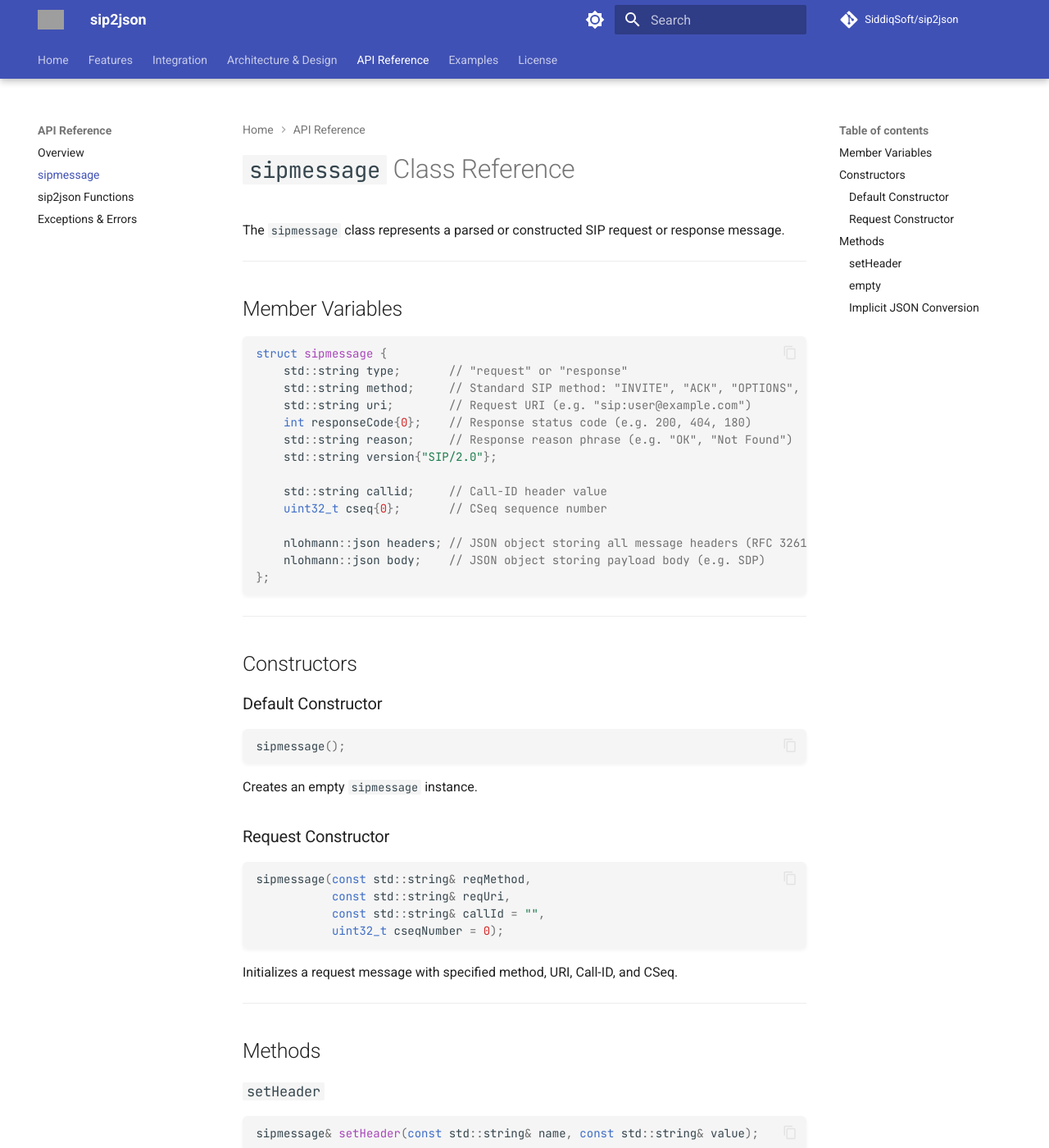
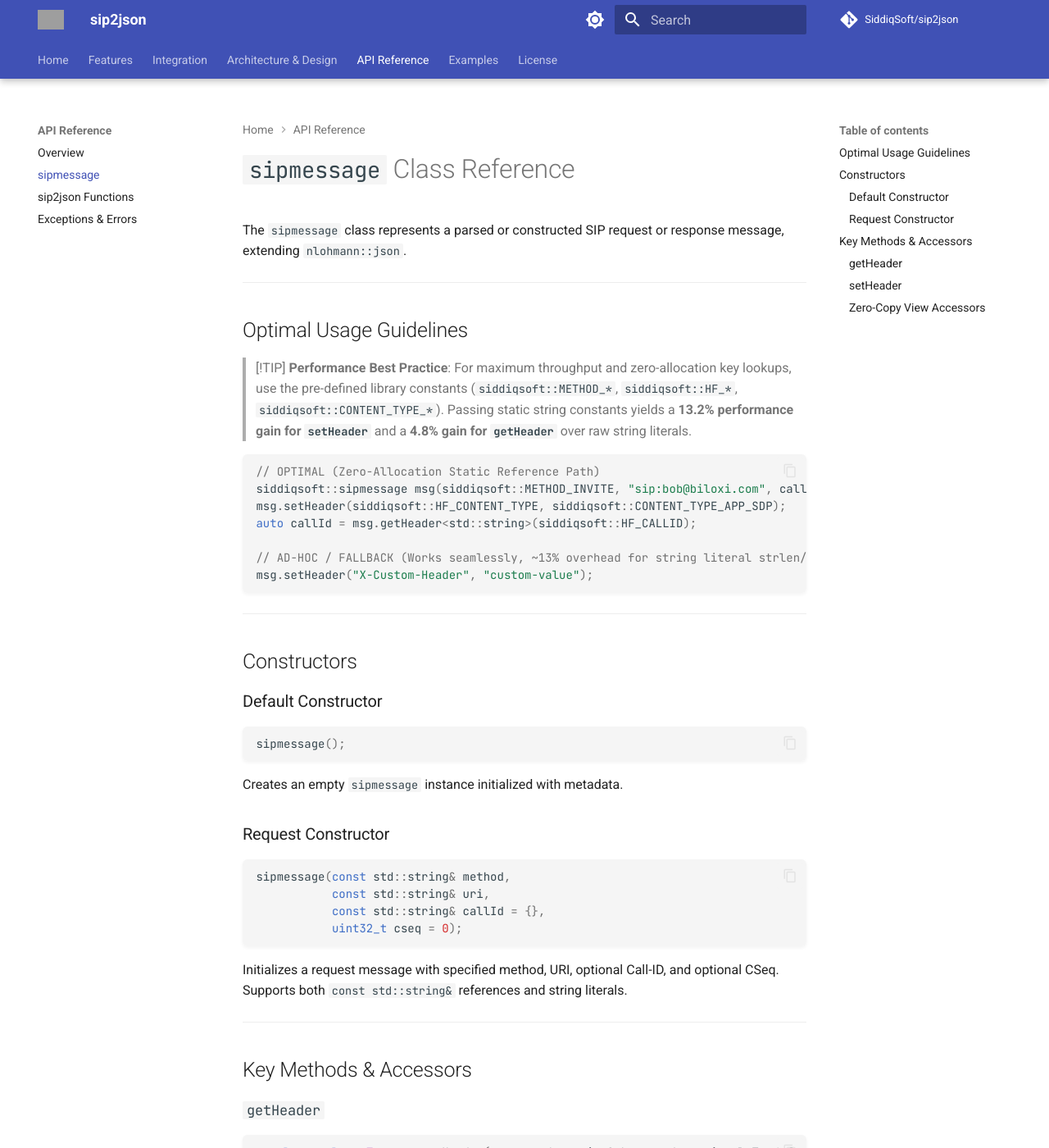
Before and after one commit to SiddiqSoft/sip2json, an MkDocs documentation site: the page built from docs/api/sipmessage.md, in a window 1280 px wide and 1400 px high. Shown: the whole window at 82% size. Built offline with MkDocs 1.6.1 and Material for MkDocs 9.7.7, drawn with Linux system fonts in a browser that asks for light colours; comment, search, counter and statistics services are not loaded; some of the changed text lies outside the part shown; grey boxes are pictures that could not be loaded.

````diff
--- a/docs/api/sipmessage.md
+++ b/docs/api/sipmessage.md
@@ -1,26 +1,24 @@
 # `sipmessage` Class Reference
 
-The `sipmessage` class represents a parsed or constructed SIP request or response message.
+The `sipmessage` class represents a parsed or constructed SIP request or response message, extending `nlohmann::json`.
 
 ---
 
-## Member Variables
+## Optimal Usage Guidelines
+
+> [!TIP]
+> **Performance Best Practice**:
+> For maximum throughput and zero-allocation key lookups, use the pre-defined library constants (`siddiqsoft::METHOD_*`, `siddiqsoft::HF_*`, `siddiqsoft::CONTENT_TYPE_*`).
+> Passing static string constants yields a **13.2% performance gain for `setHeader`** and a **4.8% gain for `getHeader`** over raw string literals.
 
 ```cpp
-struct sipmessage {
-    std::string type;       // "request" or "response"
-    std::string method;     // Standard SIP method: "INVITE", "ACK", "OPTIONS", "BYE", "CANCEL", "REGISTER", "SUBSCRIBE", "NOTIFY", "MESSAGE", "INFO", "REFER", "PUBLISH", "UPDATE", "PRACK"
-    std::string uri;        // Request URI (e.g. "sip:user@example.com")
-    int responseCode{0};    // Response status code (e.g. 200, 404, 180)
-    std::string reason;     // Response reason phrase (e.g. "OK", "Not Found")
-    std::string version{"SIP/2.0"};
+// OPTIMAL (Zero-Allocation Static Reference Path)
+siddiqsoft::sipmessage msg(siddiqsoft::METHOD_INVITE, "sip:bob@biloxi.com", callId, 1);
+msg.setHeader(siddiqsoft::HF_CONTENT_TYPE, siddiqsoft::CONTENT_TYPE_APP_SDP);
+auto callId = msg.getHeader<std::string>(siddiqsoft::HF_CALLID);
 
-    std::string callid;     // Call-ID header value
-    uint32_t cseq{0};       // CSeq sequence number
-
-    nlohmann::json headers; // JSON object storing all message headers (RFC 3261 case-insensitive matching)
-    nlohmann::json body;    // JSON object storing payload body (e.g. SDP)
-};
+// AD-HOC / FALLBACK (Works seamlessly, ~13% overhead for string literal strlen/conversions)
+msg.setHeader("X-Custom-Header", "custom-value");
 ```
 
 ---
@@ -33,43 +31,50 @@ struct sipmessage {
 sipmessage();
 ```
 
-Creates an empty `sipmessage` instance.
+Creates an empty `sipmessage` instance initialized with metadata.
 
 ### Request Constructor
 
 ```cpp
-sipmessage(const std::string& reqMethod,
-           const std::string& reqUri,
-           const std::string& callId = "",
-           uint32_t cseqNumber = 0);
+sipmessage(const std::string& method,
+           const std::string& uri,
+           const std::string& callId = {},
+           uint32_t cseq = 0);
 ```
 
-Initializes a request message with specified method, URI, Call-ID, and CSeq.
+Initializes a request message with specified method, URI, optional Call-ID, and optional CSeq. Supports both `const std::string&` references and string literals.
 
 ---
 
-## Methods
+## Key Methods & Accessors
+
+### `getHeader`
+
+```cpp
+template <class T> auto getHeader(const std::string& key, std::optional<T> defaultValue = {}) const;
+template <class T> auto getHeader(const char* key, std::optional<T> defaultValue = {}) const;
+template <class T> auto getHeader(std::string_view key, std::optional<T> defaultValue = {}) const;
+```
+
+Retrieves a header value by key with an optional default fallback value. Overloaded for `const std::string&`, raw C-strings `const char*`, and `std::string_view`.
 
 ### `setHeader`
 
 ```cpp
-sipmessage& setHeader(const std::string& name, const std::string& value);
+template <typename T> sipmessage& setHeader(const std::string& key, const T& v);
+template <typename T> sipmessage& setHeader(const char* key, const T& v);
+template <typename T> sipmessage& setHeader(std::string_view key, const T& v);
 ```
 
 Sets or updates a header key-value pair. Returns a reference to `*this` to support method chaining.
 
-### `empty`
+### Zero-Copy View Accessors
 
 ```cpp
-bool empty() const noexcept;
+std::string_view getMethodView() const;
+std::string_view getUriView() const;
+std::string_view getReasonView() const;
+std::string_view getCallIDView() const;
 ```
 
-Returns `true` if the message is uninitialized or empty.
-
-### Implicit JSON Conversion
-
-```cpp
-operator nlohmann::json() const;
-```
-
-Converts the message to its compact `nlohmann::json` schema representation.
+Returns a `std::string_view` pointing directly into internal JSON string storage with zero allocations.
````
Also changed, not shown: benchmarks/README.md (+30 -12 lines), dependencies.md (added, +31 -0 lines), docs/features/benchmarks.md (+32 -12 lines).
